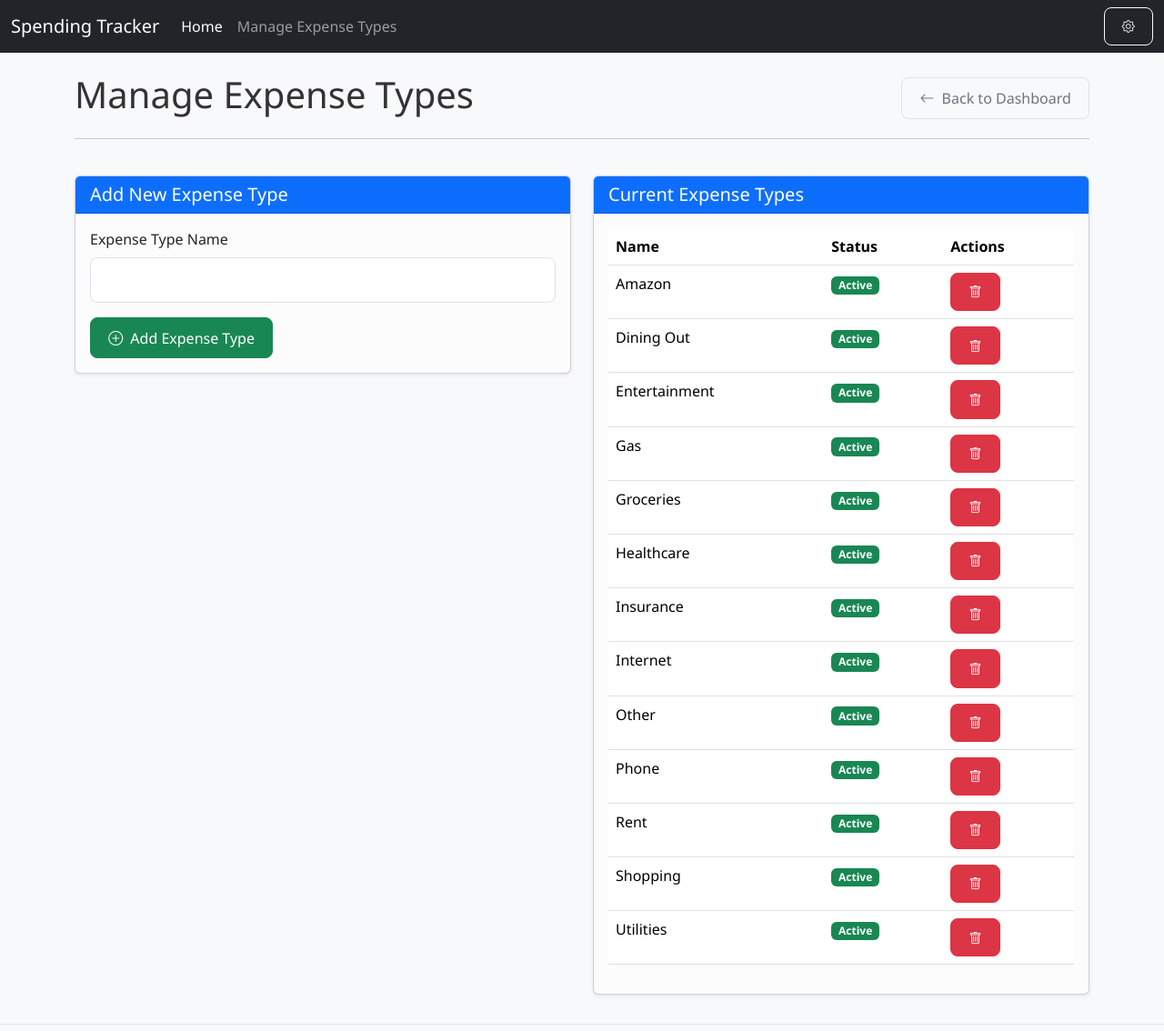
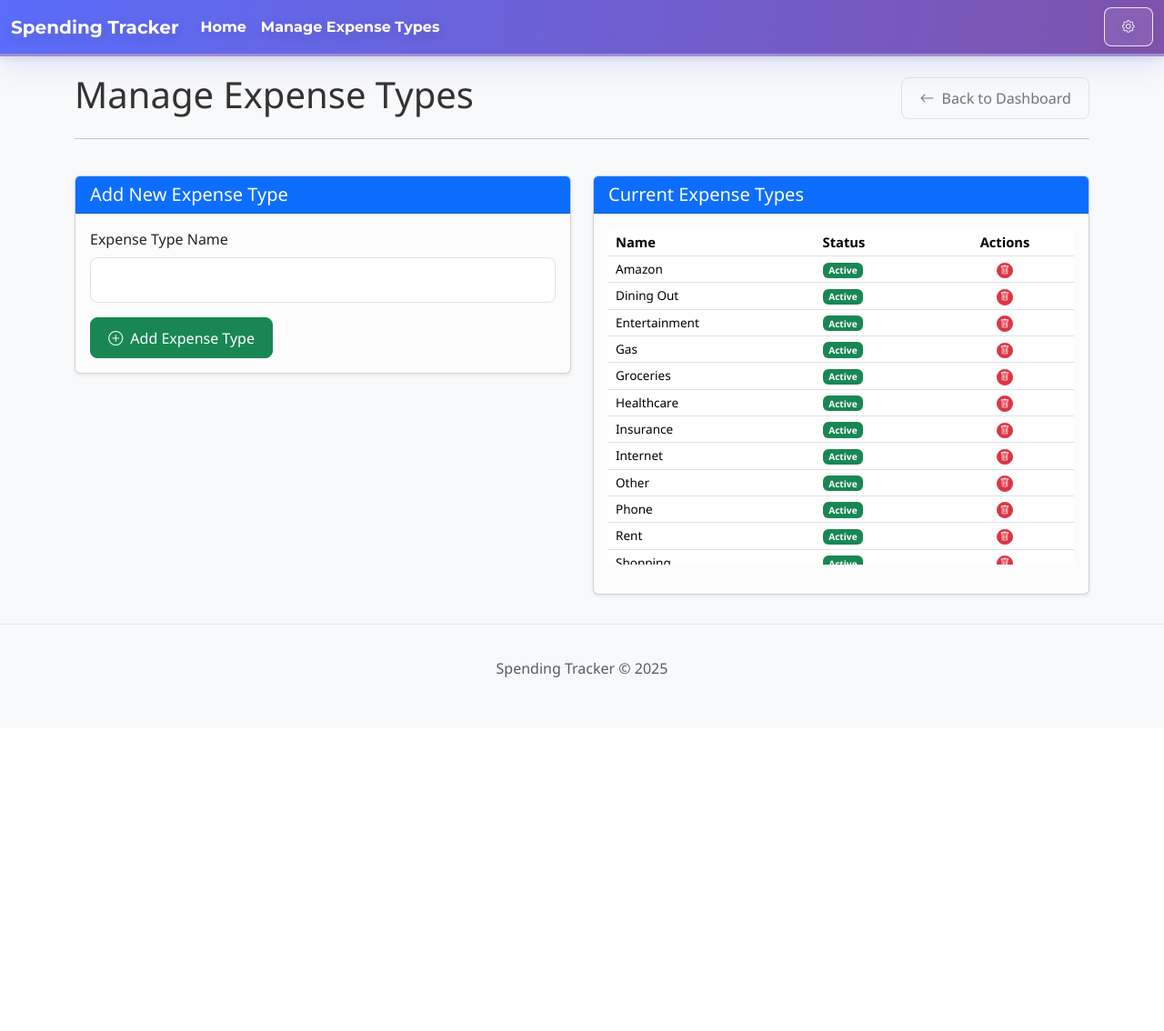
Before and after one commit to samwow13/flaskSpendingTrackerApp, a Flask app: page /expense-types/ in a window 1280 px wide. Shown: the top 1134 px of the page at 91% size. After the commit the page ends 745 px from the top, so only its background shows below. Run offline with Flask 2, Linux system fonts and the light colour scheme; data comes from the database, SQL or seed files in the repository; both versions use the stored data as it was after the commit.

Commit message:
Overall styling updates in a great place for the app

```diff
--- /dev/null
+++ b/static/css/navbar-gradient.css
@@ -0,0 +1,54 @@
+/*
+    navbar-gradient.css
+    Custom gradient styling for the navbar to match .section-header color scheme
+    This file is modular and only affects the navbar-gradient class.
+*/
+
+.navbar-gradient {
+    background: linear-gradient(100deg, #5b6dfa 0%, #7f53ac 100%) !important;
+    box-shadow: 0 8px 32px 0 rgba(91, 109, 250, 0.18), 0 2px 8px 0 rgba(44, 62, 80, 0.10);
+    border-bottom: 3px solid #a18cd1;
+}
+
+.navbar-gradient .navbar-brand,
+.navbar-gradient .nav-link,
+.navbar-gradient .navbar-toggler,
+.navbar-gradient .bi {
+    color: #fff !important;
+    font-family: 'Montserrat', 'Segoe UI', Roboto, 'Helvetica Neue', Arial, sans-serif;
+    text-shadow: 0 3px 12px rgba(44, 62, 80, 0.18), 0 1.5px 4px rgba(161, 140, 209, 0.18);
+}
+
+.navbar-gradient .nav-link.active {
+    filter: brightness(1.15) saturate(1.2);
+    font-weight: 700;
+}
+
+.navbar-gradient .nav-link:hover,
+.navbar-gradient .navbar-brand:hover {
+    text-decoration: underline;
+    color: #fff !important;
+}
+
+.navbar-gradient .btn-outline-light {
+    border-color: rgba(255,255,255,0.85) !important;
+    color: #fff !important;
+    background: rgba(255,255,255,0.08) !important;
+    font-weight: 600;
+    box-shadow: 0 2px 8px rgba(44,62,80,0.10);
+    transition: background 0.2s, color 0.2s, border-color 0.2s;
+}
+
+.navbar-gradient .btn-outline-light:hover {
+    background: rgba(255,255,255,0.18) !important;
+    color: #fff !important;
+    border-color: #fff !important;
+}
+
+.navbar-gradient .navbar-toggler {
+    border: none;
+}
+
+.navbar-gradient .navbar-toggler-icon {
+    filter: brightness(1.25);
+}
--- a/static/css/style.css
+++ b/static/css/style.css
@@ -67,6 +67,25 @@ body {
     transition: all 0.3s ease;
 }
 
+/* Globally adjust label alignment for icon+label buttons */
+.btn .bi + span,
+.btn .bi + strong,
+.btn .bi + em,
+.btn .bi + b,
+.btn .bi + i {
+    position: relative;
+    top: -0.18em;
+    display: inline-block;
+}
+/* If text is not wrapped, fallback for icon + text nodes */
+.btn .bi + *:not(.bi) {
+    position: relative;
+    top: -0.18em;
+    display: inline-block;
+}
+
+
+
 /* Shrink and beautify action buttons in expense grid */
 .btn-action-sm {
     padding: 0.25rem 0.5rem !important;
@@ -94,6 +113,48 @@ body {
 }
 
 /* Table enhancements for expense grid */
+
+/* Compact table for expense types (smaller rows, font, and action buttons) */
+
+/* Scrollable expense types table (max height for 10 rows, vertical scroll) */
+.expense-types-scroll {
+    max-height: 370px; /* fits about 10 compact rows + header */
+    overflow-y: auto;
+    margin-bottom: 1rem;
+}
+
+
+/* Center and fix width for Actions column */
+.actions-col {
+    text-align: center !important;
+    width: 152px;
+    min-width: 52px;
+    max-width: 152px;
+    vertical-align: middle !important;
+}
+
+.table-compact tbody tr, .table-compact td, .table-compact th {
+    font-size: 0.92em;
+    padding-top: 0.25rem !important;
+    padding-bottom: 0.25rem !important;
+    height: 1.6rem;
+}
+
+/* Shrink delete button and icon by 50% for compact table */
+.btn-delete-compact {
+    padding: 0.12rem 0.32rem !important;
+    border-radius: 50% !important;
+    width: 1.1rem;
+    height: 1.1rem;
+    display: inline-flex;
+    align-items: center;
+    justify-content: center;
+    font-size: 0.85em !important;
+}
+.btn-delete-compact .bi {
+    font-size: 0.9em !important;
+}
+
 .expense-table {
     border-radius: 14px;
     overflow: hidden;
--- a/templates/base.html
+++ b/templates/base.html
@@ -4,9 +4,12 @@
     <meta charset="UTF-8">
     <meta name="viewport" content="width=device-width, initial-scale=1.0">
     <title>{% block title %}Spending Tracker{% endblock %}</title>
+    <!-- Google Fonts for section-header styling -->
+    <link href="https://fonts.googleapis.com/css2?family=Montserrat:wght@700&family=Roboto:wght@400;500&display=swap" rel="stylesheet">
     <link href="https://cdn.jsdelivr.net/npm/bootstrap@5.3.0-alpha1/dist/css/bootstrap.min.css" rel="stylesheet">
     <link rel="stylesheet" href="https://cdn.jsdelivr.net/npm/bootstrap-icons@1.11.1/font/bootstrap-icons.css">
     <link rel="stylesheet" href="{{ url_for('static', filename='css/style.css') if 'static/css/style.css' else '' }}">
+    <link rel="stylesheet" href="{{ url_for('static', filename='css/navbar-gradient.css') }}">
     <style>
         body {
             padding-top: 56px; /* Adjust for fixed navbar */
@@ -21,7 +24,8 @@
     </style>
 </head>
 <body>
-    <nav class="navbar navbar-expand-lg navbar-dark bg-dark fixed-top">
+    <!-- Custom gradient navbar to match section-header color scheme -->
+<nav class="navbar navbar-expand-lg navbar-dark navbar-gradient fixed-top">
         <div class="container-fluid">
             <a class="navbar-brand" href="{{ url_for('index') }}">Spending Tracker</a>
             <button class="navbar-toggler" type="button" data-bs-toggle="collapse" data-bs-target="#navbarNav" aria-controls="navbarNav" aria-expanded="false" aria-label="Toggle navigation">
--- a/templates/edit_month_modal.html
+++ b/templates/edit_month_modal.html
@@ -2,8 +2,8 @@
 <div class="modal fade" id="editMonthModal" tabindex="-1" aria-labelledby="editMonthModalLabel" aria-hidden="true">
   <div class="modal-dialog">
     <div class="modal-content">
-      <div class="modal-header">
-        <h5 class="modal-title" id="editMonthModalLabel">Edit Month Details</h5>
+      <div class="section-header d-flex align-items-center justify-content-between w-100" style="border-radius: 0.75rem 0.75rem 0 0;">
+        <span class="section-header-title mb-0" id="editMonthModalLabel">Edit Month Details</span>
         <button type="button" class="btn-close" data-bs-dismiss="modal" aria-label="Close"></button>
       </div>
       <div class="modal-body">
--- a/templates/index.html
+++ b/templates/index.html
@@ -23,10 +23,10 @@
 </h2>
     <div class="d-flex gap-2">
         <a href="#" class="btn btn-sm btn-outline-primary" data-bs-toggle="modal" data-bs-target="#editMonthModal">
-            <i class="bi bi-pencil me-1"></i> Edit Month Details
+            <i class="bi bi-pencil me-1"></i> <span>Edit Month Details</span>
         </a>
         <a href="{{ url_for('month_routes.list_months') }}" class="btn btn-sm btn-primary">
-            <i class="bi bi-calendar me-1"></i> Select Different Month
+            <i class="bi bi-calendar me-1"></i> <span>Select Different Month</span>
         </a>
     </div>
 </div>
@@ -66,7 +66,7 @@
             <div class="card-header section-header d-flex justify-content-between align-items-center">
     <h2 class="section-header-title mb-0">Recent Expenses</h2>
     <a href="{{ url_for('expense_routes.view_expenses') }}" class="btn btn-sm btn-outline-primary">
-        <i class="bi bi-list-ul me-1"></i> View All Expenses
+        <i class="bi bi-list-ul me-1"></i> <span>View All Expenses</span>
     </a>
 </div>
             <div class="card-body">
--- a/templates/manage_expense_types.html
+++ b/templates/manage_expense_types.html
@@ -52,13 +52,15 @@
             </div>
             <div class="card-body">
                 {% if expense_types|length > 0 %}
-                <div class="table-responsive">
-                    <table class="table table-hover">
+                <!-- Scrollable wrapper for expense types table -->
+<div class="table-responsive expense-types-scroll">
+                    <!-- Use compact table styling for smaller rows -->
+<table class="table table-hover table-compact">
                         <thead>
                             <tr>
                                 <th>Name</th>
                                 <th>Status</th>
-                                <th>Actions</th>
+                                <th class="actions-col text-center">Actions</th>
                             </tr>
                         </thead>
                         <tbody>
@@ -72,12 +74,13 @@
                                     <span class="badge bg-secondary">Inactive</span>
                                     {% endif %}
                                 </td>
-                                <td>
-                                    <form method="POST" action="{{ url_for('expense_type_routes.delete_expense_type', type_id=type.id) }}" class="d-inline" onsubmit="return confirm('Are you sure you want to delete this expense type?');">
-                                        <button type="submit" class="btn btn-sm btn-danger">
-                                            <i class="bi bi-trash"></i>
-                                        </button>
-                                    </form>
+                                <td class="actions-col">
+                                    <!-- Delete form: The button now triggers a Bootstrap modal instead of submitting directly -->
+<form method="POST" action="{{ url_for('expense_type_routes.delete_expense_type', type_id=type.id) }}" class="d-inline delete-expense-type-form">
+    <button type="button" class="btn btn-sm btn-danger btn-delete-compact delete-expense-type-btn" data-type-name="{{ type.name }}">
+        <i class="bi bi-trash"></i>
+    </button>
+</form>
                                 </td>
                             </tr>
                             {% endfor %}
@@ -93,4 +96,57 @@
         </div>
     </div>
 </div>
+<!-- Bootstrap Modal for delete confirmation -->
+<div class="modal fade" id="deleteExpenseTypeModal" tabindex="-1" aria-labelledby="deleteExpenseTypeModalLabel" aria-hidden="true">
+  <div class="modal-dialog">
+    <div class="modal-content">
+      <div class="modal-header">
+        <h5 class="modal-title" id="deleteExpenseTypeModalLabel">Confirm Delete</h5>
+        <button type="button" class="btn-close" data-bs-dismiss="modal" aria-label="Close"></button>
+      </div>
+      <div class="modal-body">
+        <span id="deleteExpenseTypeModalMessage">
+          If deleted, previous records will not be affected.<br>
+          But you can no longer select that type when creating new entries.<br>
+          Are you sure you want to delete this expense type?
+        </span>
+      </div>
+      <div class="modal-footer">
+        <button type="button" class="btn btn-secondary" data-bs-dismiss="modal">Cancel</button>
+        <button type="button" class="btn btn-danger" id="confirmDeleteExpenseTypeBtn">Delete</button>
+      </div>
+    </div>
+  </div>
+</div>
+
+<!-- Inline JS for delete confirmation modal (modular, well-commented) -->
+<script>
+// Store the form to submit after confirmation
+let formToSubmit = null;
+
+// Attach event listeners after DOM is ready
+window.addEventListener('DOMContentLoaded', function() {
+    // Get all delete buttons
+    const deleteButtons = document.querySelectorAll('.delete-expense-type-btn');
+    deleteButtons.forEach(function(btn) {
+        btn.addEventListener('click', function(e) {
+            // Find the parent form
+            formToSubmit = btn.closest('form');
+            // Optionally, update modal message with the type name
+            // const typeName = btn.getAttribute('data-type-name');
+            // document.getElementById('deleteExpenseTypeModalMessage').innerHTML = `If deleted, previous records will not be affected.<br>But you can no longer select <strong>${typeName}</strong> when creating new entries.<br>Are you sure you want to delete this expense type?`;
+            // Show the modal
+            var modal = new bootstrap.Modal(document.getElementById('deleteExpenseTypeModal'));
+            modal.show();
+        });
+    });
+
+    // Handle confirmation button
+    document.getElementById('confirmDeleteExpenseTypeBtn').addEventListener('click', function() {
+        if (formToSubmit) {
+            formToSubmit.submit();
+        }
+    });
+});
+</script>
 {% endblock %}
```
Also changed, not shown: templateLogic/expense_type_routes.py (+2 -15 lines), templates/select_month.html (+7 -6 lines), spending_tracker.db.
